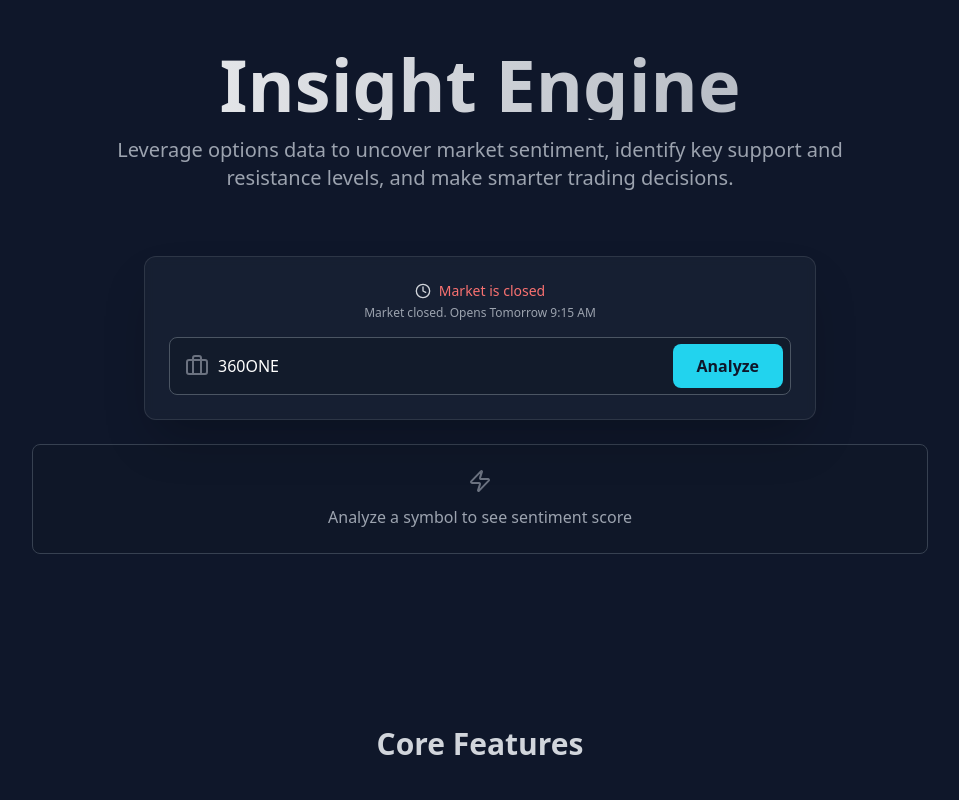
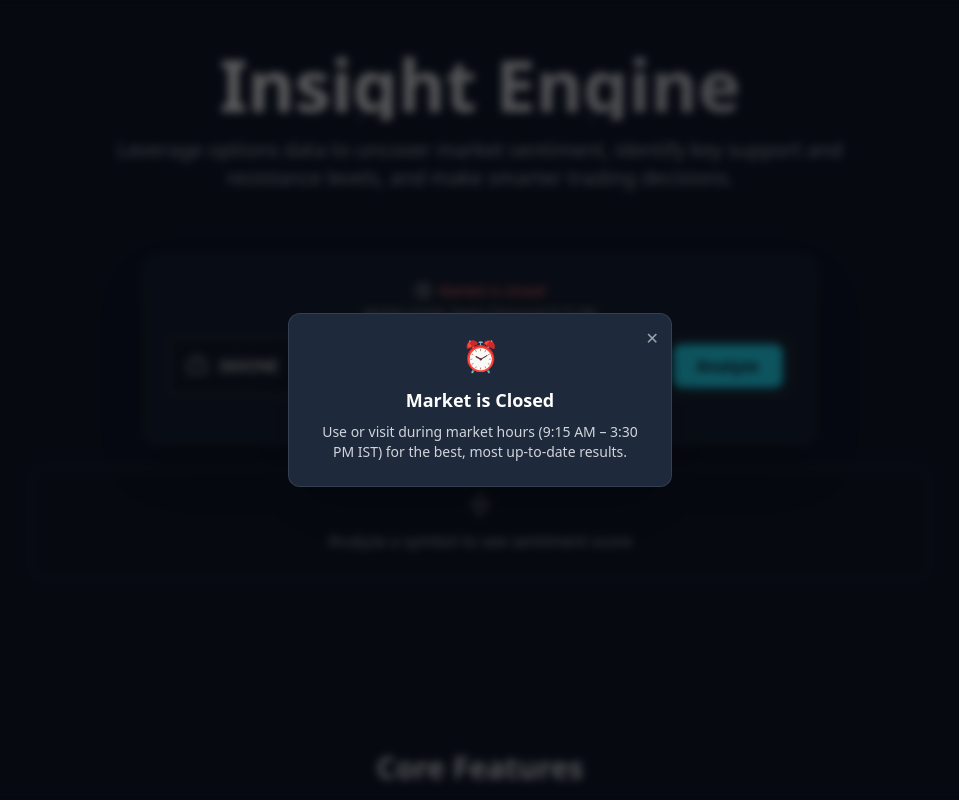
Before and after one commit to ajayrohera/stock-analyzer, a Next.js app: page / in a window 1280 px wide. Shown: the top 800 px of the page, without its empty margins (160-1119 px from the left). Built offline with nearby package versions, Linux system fonts and the light colour scheme.

Commit message:
Add market-hours popup + auto-updating F&O stock count

```diff
--- a/app/page.tsx
+++ b/app/page.tsx
@@ -871,6 +871,8 @@ export default function Home() {
   const [isLoading, setIsLoading] = useState(false);
   const [results, setResults] = useState<AnalysisResult | null>(null);
   const [marketStatus, setMarketStatus] = useState<MarketStatus>('UNKNOWN');
+  // --- NEW: one-per-session popup nudging users toward market hours
+  const [showMarketHoursPopup, setShowMarketHoursPopup] = useState(false);
   const [marketMessage, setMarketMessage] = useState('');
   const [refreshingCard, setRefreshingCard] = useState(false);
   const [errors, setErrors] = useState<AppError[]>([]);
@@ -955,6 +957,19 @@ export default function Home() {
     if (symbolList.length === 0) return <option>Loading symbols...</option>;
     return symbolList.map(s => <option key={s} value={s}>{s}</option>);
   }, [symbolList]);
+
+  // --- NEW: show the market-hours popup once per session, only when the
+  // market is genuinely closed (not on OPEN, PRE_MARKET, or the initial
+  // UNKNOWN state before status is determined).
+  useEffect(() => {
+    if (marketStatus === 'CLOSED') {
+      const alreadyShown = sessionStorage.getItem('marketHoursPopupShown');
+      if (!alreadyShown) {
+        setShowMarketHoursPopup(true);
+        sessionStorage.setItem('marketHoursPopupShown', 'true');
+      }
+    }
+  }, [marketStatus]);
 
   useEffect(() => {
     const checkMarketStatus = () => {
@@ -1191,6 +1206,35 @@ export default function Home() {
 
   return (
     <div className="bg-brand-dark min-h-screen text-gray-300">
+      {/* --- NEW: Market hours popup — shown once per session when market
+          is closed. Clicking the backdrop (anywhere outside the card)
+          closes it, same as the explicit close button — works naturally
+          as a tap-to-dismiss on mobile too, since the whole backdrop is
+          one click target. */}
+      {showMarketHoursPopup && (
+        <div
+          className="fixed inset-0 z-50 flex items-center justify-center bg-black/60 backdrop-blur-sm px-4"
+          onClick={() => setShowMarketHoursPopup(false)}
+        >
+          <div
+            className="relative bg-brand-light-dark border border-white/10 rounded-xl shadow-2xl max-w-sm w-full p-6 text-center"
+            onClick={(e) => e.stopPropagation()} // prevent backdrop click from firing when tapping inside the card itself
+          >
+            <button
+              onClick={() => setShowMarketHoursPopup(false)}
+              aria-label="Close"
+              className="absolute top-3 right-3 text-gray-400 hover:text-white transition-colors"
+            >
+              ✕
+            </button>
+            <div className="text-3xl mb-3">⏰</div>
+            <h3 className="text-lg font-bold text-white mb-2">Market is Closed</h3>
+            <p className="text-sm text-gray-300">
+              Use or visit during market hours (9:15 AM – 3:30 PM IST) for the best, most up-to-date results.
+            </p>
+          </div>
+        </div>
+      )}
       <div className="absolute top-0 left-0 w-full h-full bg-gradient-to-br from-brand-dark via-brand-dark to-slate-900 -z-10"></div>
       {errorToasts}
       <main className="container mx-auto px-4 sm:px-6 lg:px-8 py-12" >
@@ -1226,6 +1270,16 @@ export default function Home() {
               {isLoading ? 'Analyzing...' : 'Analyze'}
             </button>
           </div>
+
+          {/* --- NEW: auto-updating count, driven directly by symbolList.length
+              (the same array populated from /api/get-symbols) — so it always
+              reflects the real current list with zero extra maintenance
+              whenever a stock is added or removed from that array. */}
+          {symbolList.length > 0 && (
+            <p className="text-center text-xs text-gray-500 mt-2">
+              {symbolList.length} F&O stocks
+            </p>
+          )}
 
           {cooldownMessage && (
             <div className="mt-2 p-2 bg-yellow-900/30 border border-yellow-700/50 rounded-lg text-center">
```
